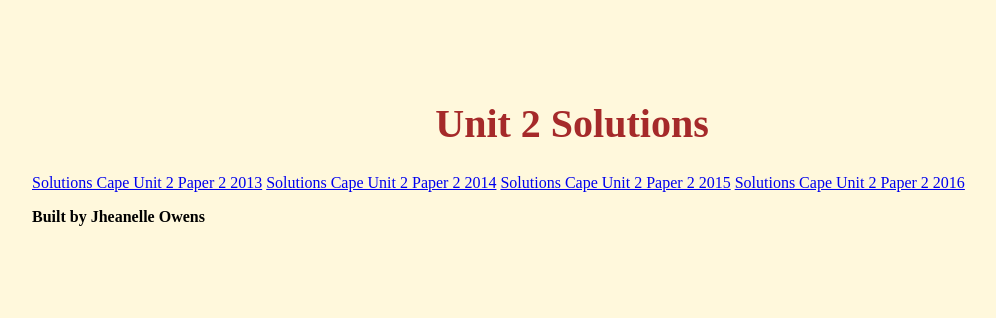
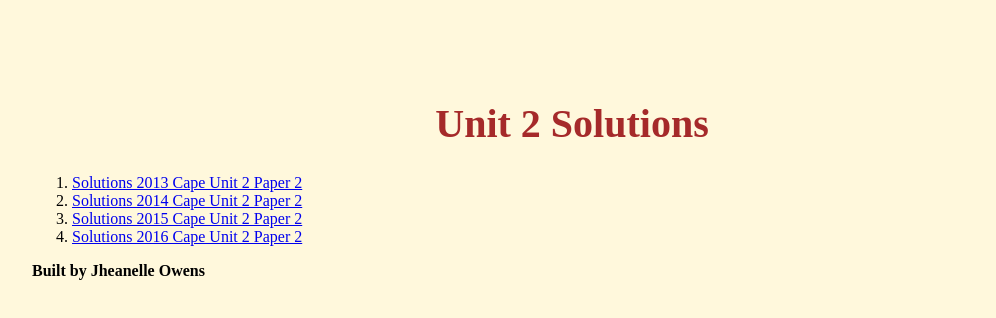
Before and after one commit to mathreach/mathreach.github.io, a plain HTML site: page unit2.html in a window 1280 px wide. Shown: the whole page, without its empty margins (68-1064 px from the left). Drawn offline with Linux system fonts and the light colour scheme.

Commit message:
listed solutions

```diff
--- a/unit2.html
+++ b/unit2.html
@@ -9,10 +9,14 @@
 
 <body>
     <h1>Unit 2 Solutions</h1>
-    <a href = "Solutions2013CAPEUnit2Paper2.pdf">Solutions Cape Unit 2 Paper 2 2013</a>
-    <a href = "Solutions2014CAPEUnit2Paper2.pdf">Solutions Cape Unit 2 Paper 2 2014</a>
-    <a href = "Solutions2015CAPEUnit2Paper2.pdf">Solutions Cape Unit 2 Paper 2 2015</a>
-    <a href = "Solutions2016CAPEUnit2Paper2.pdf">Solutions Cape Unit 2 Paper 2 2016</a>
+
+    <ol>
+    	<li> <a href = "Solutions2013CAPEUnit2Paper2.pdf">Solutions 2013 Cape Unit 2 Paper 2 </a> </li>
+        <li> <a href = "Solutions2014CAPEUnit2Paper2.pdf">Solutions 2014 Cape Unit 2 Paper 2 </a> </li>
+        <li> <a href = "Solutions2015CAPEUnit2Paper2.pdf">Solutions 2015 Cape Unit 2 Paper 2 </a> </li>
+        <li> <a href = "Solutions2016CAPEUnit2Paper2.pdf">Solutions 2016 Cape Unit 2 Paper 2 </a> </li>
+   </ol>
+
 
     <p>Built by Jheanelle Owens</p>
 </body>
```
